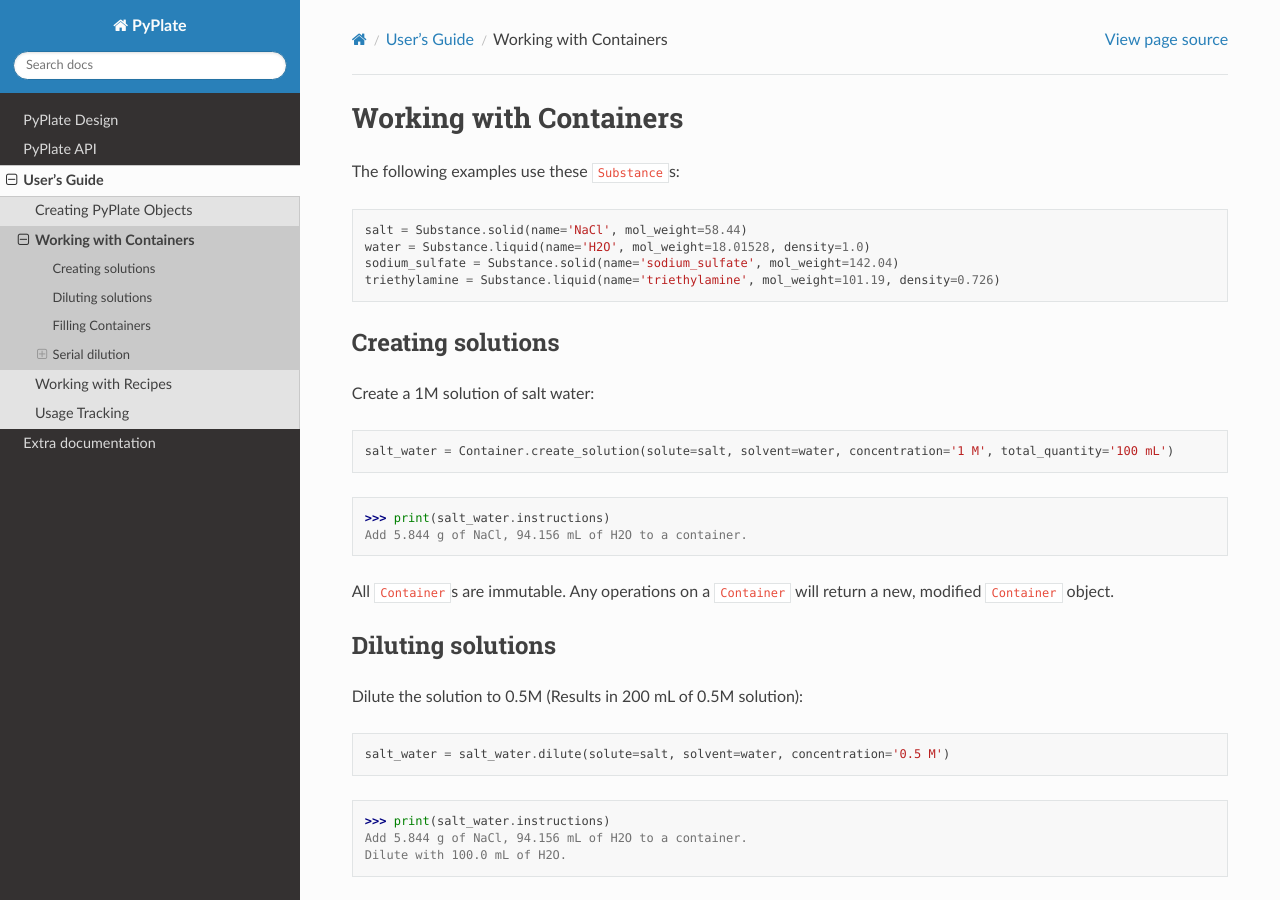
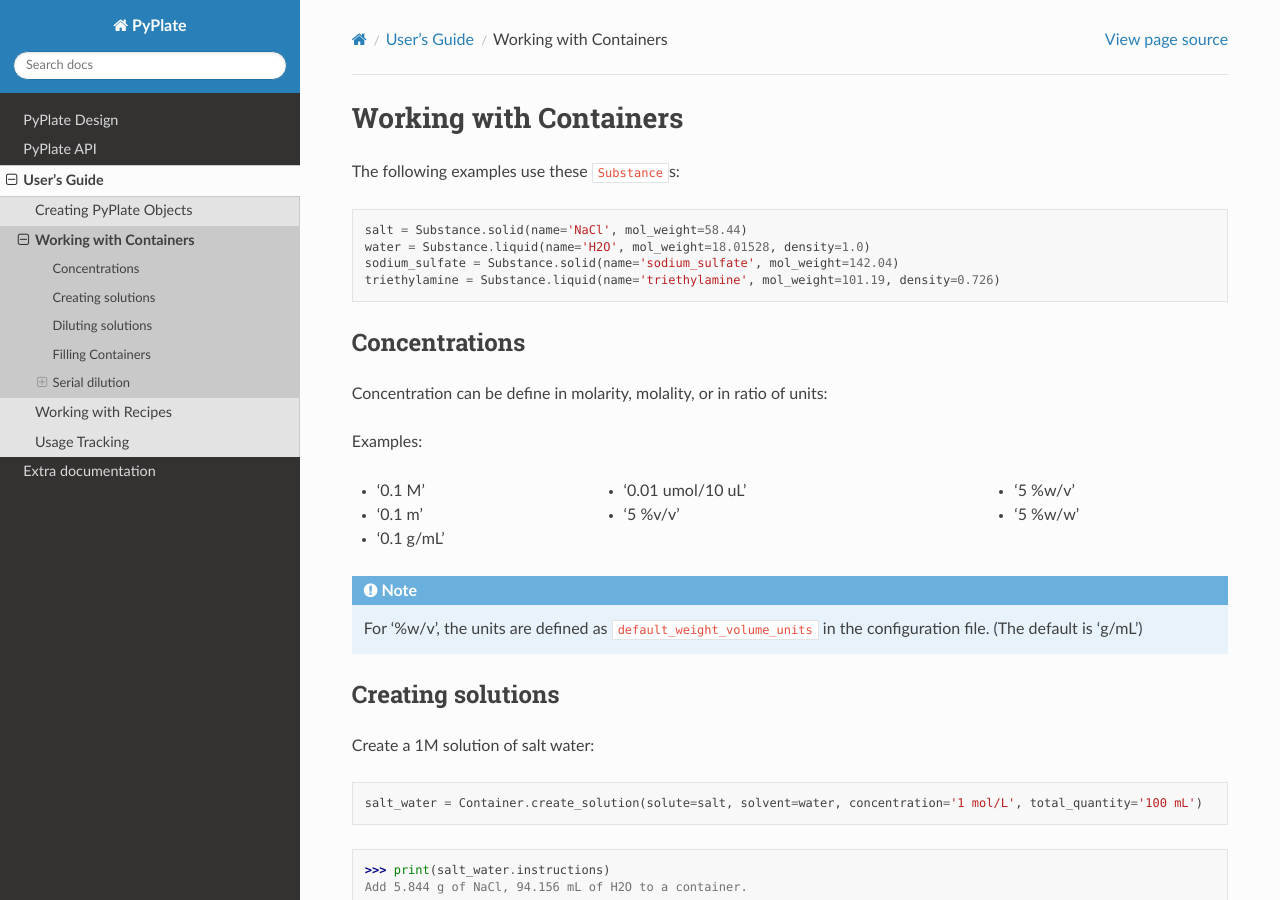
Before and after one commit to ekwan/PyPlate, a Sphinx documentation site: the page built from docs/source/users_guide_02.rst, in a window 1280 px wide and 900 px high. Built offline with Sphinx 7.4.7 and the Read the Docs theme 2.0.0, drawn with Linux system fonts in a browser that asks for light colours.

Commit message:
Added concentrations to  users_guide_02.rst. Rearranged users_guide_03.rst

```diff
--- a/docs/source/users_guide_02.rst
+++ b/docs/source/users_guide_02.rst
@@ -12,12 +12,37 @@ The following examples use these ``Substance``\ s:
     sodium_sulfate = Substance.solid(name='sodium_sulfate', mol_weight=142.04)
     triethylamine = Substance.liquid(name='triethylamine', mol_weight=101.19, density=0.726)
 
+
+Concentrations
+""""""""""""""
+
+Concentration can be define in molarity, molality, or in ratio of units:
+
+Examples:
+
+.. hlist::
+    :columns: 3
+
+    - '0.1 M'
+    - '0.1 m'
+    - '0.1 g/mL'
+    - '0.01 umol/10 uL'
+    - '5 %v/v'
+    - '5 %w/v'
+    - '5 %w/w'
+
+.. note:: For '%w/v', the units are defined as ``default_weight_volume_units`` in the configuration file.
+    (The default is 'g/mL')
+
 Creating solutions
 """"""""""""""""""
 
 Create a 1M solution of salt water::
 
-    salt_water = Container.create_solution(solute=salt, solvent=water, concentration='1 M', total_quantity='100 mL')
+    salt_water = Container.create_solution(solute=salt, solvent=water, concentration='1 mol/L', total_quantity='100 mL')
+
+
+.. Rework create_solution so concentration='1 g/mL' works.
 
 >>> print(salt_water.instructions)
 Add 5.844 g of NaCl, 94.156 mL of H2O to a container.
```
Also changed, not shown: docs/source/users_guide_03.rst (+34 -32 lines).
